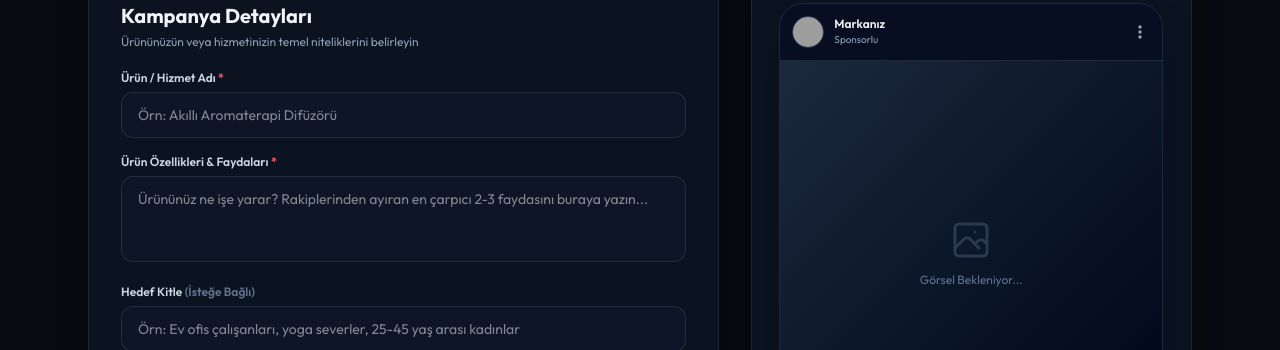
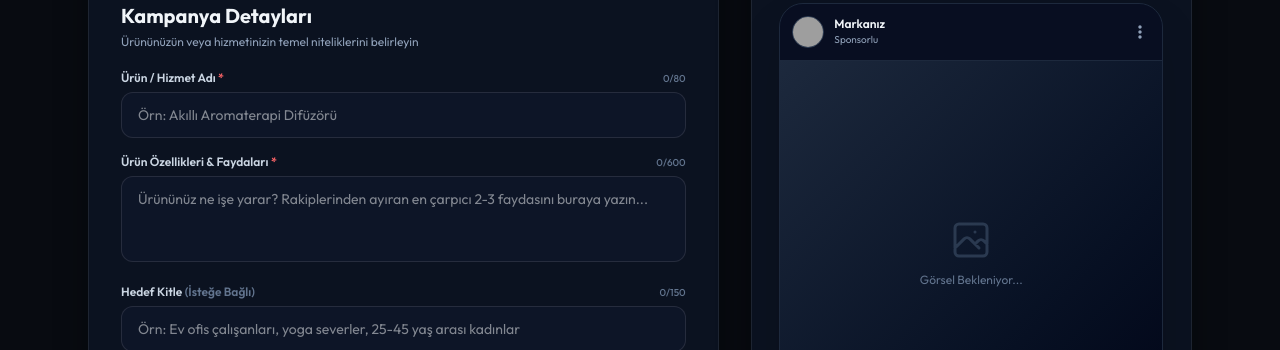
Before and after one commit to yazelkaraemail69-bit/reklam-olusturucu-2.0, a Next.js app: page / in a window 1280 px wide. Shown: the part 279-629 px from the top of the page. Built offline with nearby package versions, Linux system fonts and the light colour scheme; grey boxes are pictures that could not be loaded.

Commit message:
fix: girdilere maxLength sinirlamasi ve karakter sayaclari eklendi

```diff
--- a/src/app/api/enhance-image/route.ts
+++ b/src/app/api/enhance-image/route.ts
@@ -204,6 +204,9 @@ export async function POST(request: Request) {
       });
     }
 
+    const cleanProduct = product.substring(0, 100);
+    const cleanDescription = description.substring(0, 600);
+
     // 1) Seçili görseli vision ile analiz et (sadece 1 görsel gönderilir)
     let analysisText = "";
     let analysisJson: Record<string, string> = {};
@@ -213,8 +216,8 @@ export async function POST(request: Request) {
         apiKey,
         primaryImage,
         imageCount,
-        product,
-        description
+        cleanProduct,
+        cleanDescription
       );
 
       // JSON parse — markdown fence varsa temizle
@@ -269,8 +272,8 @@ export async function POST(request: Request) {
 
     const enhancedPrompt = `Create a stunning professional advertising image for this product.
 
-Product: "${product || "product"}"
-Description: "${description || "high quality product"}"
+Product: "${cleanProduct}"
+Description: "${cleanDescription}"
 ${analysisDetails}
 ${multiImageNote}
 ${stylePromptPart}
--- a/src/app/page.tsx
+++ b/src/app/page.tsx
@@ -738,25 +738,37 @@ export default function Home() {
 
                 <div className="space-y-4">
                   <div>
-                    <label className="block text-xs font-semibold text-slate-300 mb-1.5">
+                    <div className="flex justify-between items-center mb-1.5">
+                      <label className="block text-xs font-semibold text-slate-300">
                         Ürün / Hizmet Adı <span className="text-red-400">*</span>
                       </label>
+                      <span className="text-[10px] text-slate-500 font-medium">
+                        {product.length}/80
+                      </span>
+                    </div>
                     <input
                       type="text"
                       value={product}
                       onChange={(e) => setProduct(e.target.value)}
+                      maxLength={80}
                       placeholder="Örn: Akıllı Aromaterapi Difüzörü"
                       className="w-full px-4 py-3 rounded-xl text-sm glass-input outline-none"
                     />
                   </div>
 
                   <div>
-                    <label className="block text-xs font-semibold text-slate-300 mb-1.5">
+                    <div className="flex justify-between items-center mb-1.5">
+                      <label className="block text-xs font-semibold text-slate-300">
                         Ürün Özellikleri & Faydaları <span className="text-red-400">*</span>
                       </label>
+                      <span className="text-[10px] text-slate-500 font-medium">
+                        {description.length}/600
+                      </span>
+                    </div>
                     <textarea
                       value={description}
                       onChange={(e) => setDescription(e.target.value)}
+                      maxLength={600}
                       placeholder="Ürününüz ne işe yarar? Rakiplerinden ayıran en çarpıcı 2-3 faydasını buraya yazın..."
                       rows={3}
                       className="w-full px-4 py-3 rounded-xl text-sm glass-input outline-none resize-none"
@@ -764,13 +776,19 @@ export default function Home() {
                   </div>
 
                   <div>
-                    <label className="block text-xs font-semibold text-slate-300 mb-1.5">
+                    <div className="flex justify-between items-center mb-1.5">
+                      <label className="block text-xs font-semibold text-slate-300">
                         Hedef Kitle <span className="text-slate-500">(İsteğe Bağlı)</span>
                       </label>
+                      <span className="text-[10px] text-slate-500 font-medium">
+                        {targetAudience.length}/150
+                      </span>
+                    </div>
                     <input
                       type="text"
                       value={targetAudience}
                       onChange={(e) => setTargetAudience(e.target.value)}
+                      maxLength={150}
                       placeholder="Örn: Ev ofis çalışanları, yoga severler, 25-45 yaş arası kadınlar"
                       className="w-full px-4 py-3 rounded-xl text-sm glass-input outline-none"
                     />
@@ -1024,12 +1042,18 @@ export default function Home() {
                   {/* Custom Image Prompt — only if no uploaded & enhanced image */}
                   {!enhancedImageUrl && (
                     <div className="border-t border-slate-800/80 pt-4">
-                      <label className="block text-xs font-semibold text-slate-300 mb-1.5">
+                      <div className="flex justify-between items-center mb-1.5">
+                        <label className="block text-xs font-semibold text-slate-300">
                           Görsel Detayları <span className="text-slate-500">(İsteğe Bağlı)</span>
                         </label>
+                        <span className="text-[10px] text-slate-500 font-medium">
+                          {imagePrompt.length}/300
+                        </span>
+                      </div>
                       <textarea
                         value={imagePrompt}
                         onChange={(e) => setImagePrompt(e.target.value)}
+                        maxLength={300}
                         placeholder="AI'ın üreteceği görselin sahnesini detaylandırın. Örn: Modern minimalist bir yatak odasında, komodin üstünde hafif buhar çıkartan difüzör, arkada yumuşak bir ışık..."
                         rows={3}
                         className="w-full px-4 py-3 rounded-xl text-sm glass-input outline-none resize-none"
@@ -1285,39 +1309,57 @@ export default function Home() {
 
               <div className="space-y-4">
                 <div>
-                  <label className="block text-xs font-semibold text-slate-300 mb-1.5">
+                  <div className="flex justify-between items-center mb-1.5">
+                    <label className="block text-xs font-semibold text-slate-300">
                       Marka / Şirket Adı <span className="text-red-400">*</span>
                     </label>
+                    <span className="text-[10px] text-slate-500 font-medium">
+                      {logoBrandName.length}/50
+                    </span>
+                  </div>
                   <input
                     type="text"
                     value={logoBrandName}
                     onChange={(e) => setLogoBrandName(e.target.value)}
+                    maxLength={50}
                     placeholder="Örn: Kahve Dünyası"
                     className="w-full px-4 py-3 rounded-xl text-sm glass-input outline-none font-medium"
                   />
                 </div>
 
                 <div>
-                  <label className="block text-xs font-semibold text-slate-300 mb-1.5">
+                  <div className="flex justify-between items-center mb-1.5">
+                    <label className="block text-xs font-semibold text-slate-300">
                       Slogan / Alt Başlık <span className="text-slate-500">(İsteğe Bağlı)</span>
                     </label>
+                    <span className="text-[10px] text-slate-500 font-medium">
+                      {logoTagline.length}/100
+                    </span>
+                  </div>
                   <input
                     type="text"
                     value={logoTagline}
                     onChange={(e) => setLogoTagline(e.target.value)}
+                    maxLength={100}
                     placeholder="Örn: Taze Çekilmiş Lezzet"
                     className="w-full px-4 py-3 rounded-xl text-sm glass-input outline-none font-medium"
                   />
                 </div>
 
                 <div>
-                  <label className="block text-xs font-semibold text-slate-300 mb-1.5">
+                  <div className="flex justify-between items-center mb-1.5">
+                    <label className="block text-xs font-semibold text-slate-300">
                       Sektör <span className="text-slate-500">(İsteğe Bağlı)</span>
                     </label>
+                    <span className="text-[10px] text-slate-500 font-medium">
+                      {logoIndustry.length}/80
+                    </span>
+                  </div>
                   <input
                     type="text"
                     value={logoIndustry}
                     onChange={(e) => setLogoIndustry(e.target.value)}
+                    maxLength={80}
                     placeholder="Örn: Gıda / Kafe"
                     className="w-full px-4 py-3 rounded-xl text-sm glass-input outline-none font-medium"
                   />
```
Lines whose indentation alone changed are shown as unchanged.
